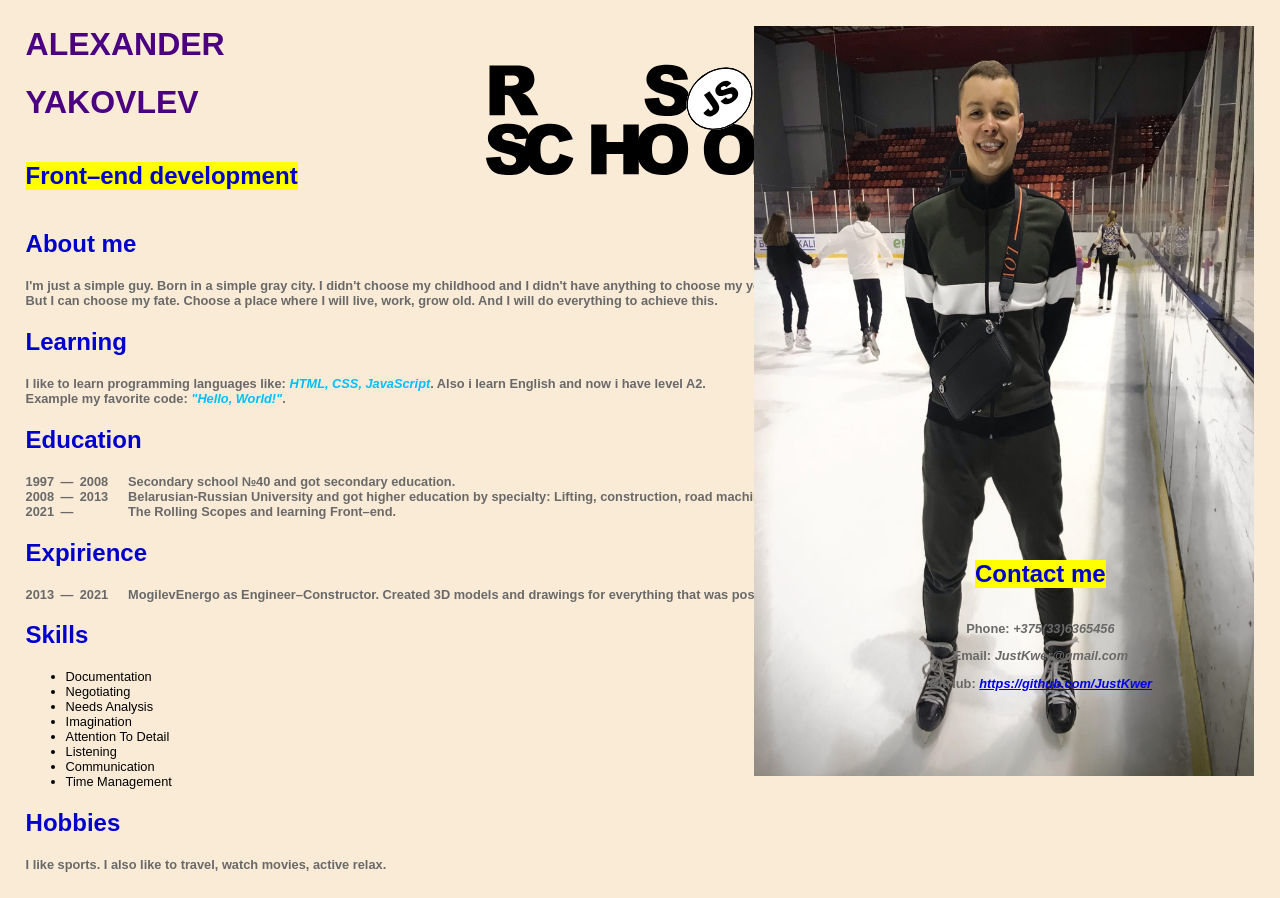
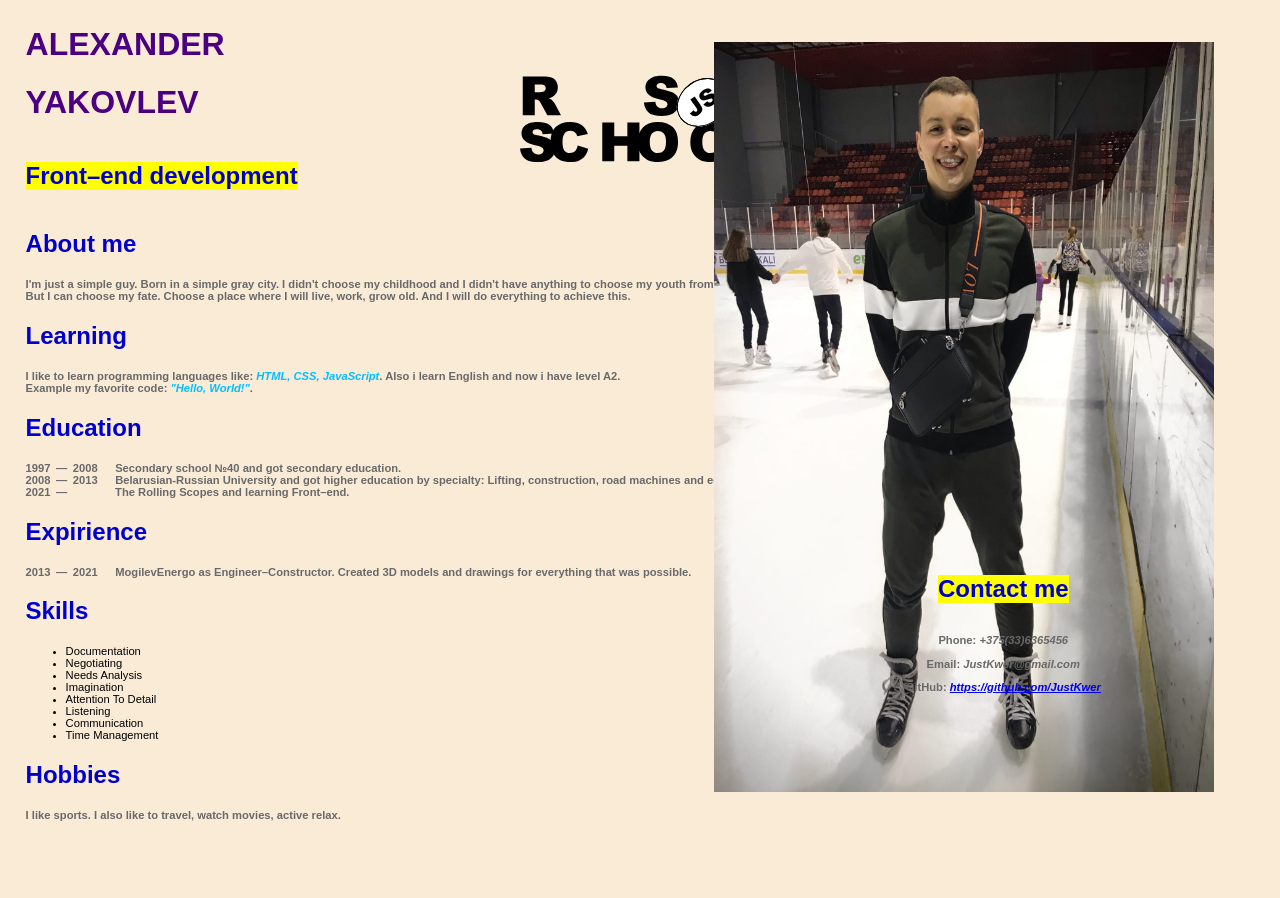
Before and after one commit to JustKwer/rsschool-cv, a plain HTML site: page index.html in a window 1280 px wide. After the commit the page ends 847 px from the top, so only its background shows below. Drawn offline with Linux system fonts and the light colour scheme.

Commit message:
docs: update index.html and style.css files

```diff
--- a/index.html
+++ b/index.html
@@ -8,15 +8,15 @@
     <title>Curriculum vitae</title>
 </head>
 <body>
-    <div class="photo">
+    <figure class="photo">
         <img src="Photo.jpg" alt="My photo" width="500" height="750"/>
-    </div>
-    <div class="title">
+    </figure>
+    <header class="title">
         <h1>ALEXANDER</h1>
         <h1>YAKOVLEV</h1>
         <h2 class="accent">Front&#8211;end development</h2>
-    </div>
-    <div>
+    </header>
+    <article>
         <h2>About me</h2>
         <h3>I'm just a simple guy. Born in a simple gray city. I didn't choose my childhood and I didn't have anything to choose my youth from.<br>
              But I can choose my fate. Choose a place where I will live, work, grow old. And I will do everything to achieve this.</h3>
@@ -42,12 +42,12 @@
         </ul>
         <h2>Hobbies</h2>
         <h3>I like sports. I also like to travel, watch movies, active relax.</h3>
-    </div>
-    <div class="cont">
+    </article>
+    <nav class="cont">
     <h2 class="accent">Contact me</h2>
     <h3>Phone: <em>+375(33)6365456</em></h3>
     <h3>Email: <em>JustKwer@gmail.com</em></h3>
     <h3>GitHub: <a href="https://github.com/JustKwer"><em>https://github.com/JustKwer</em></a></h3>
-    </div>
+    </nav>
 </body>
 </html>
--- a/style.css
+++ b/style.css
@@ -19,7 +19,7 @@ body {
 }
 .cont {
     position: absolute;
-    right: 6.5%;
+    right: 8%;
     text-align: center;
     bottom: 7%;
 }
@@ -52,26 +52,28 @@ h3 {
 
 @media (min-width: 2560px) {
     .cont {
-        right: 5%;
-        bottom: 23%;
+        right: 7%;
+        bottom: 17%;
     }
 }
 
 @media (max-width: 1440px) {
     .cont {
-        right: 10%;
+        right: 14%;
         bottom: 12%;
     }
 
     h3 {
-        font-size: 0.8em;
+        font-size: 0.7em;
     }
 
     ul {
-        font-size: 0.8em;
+        font-size: 0.7em;
     }
 
     .title {
         background-size: 25%;
+        background-size: 15em;
     }
+
 }
```
